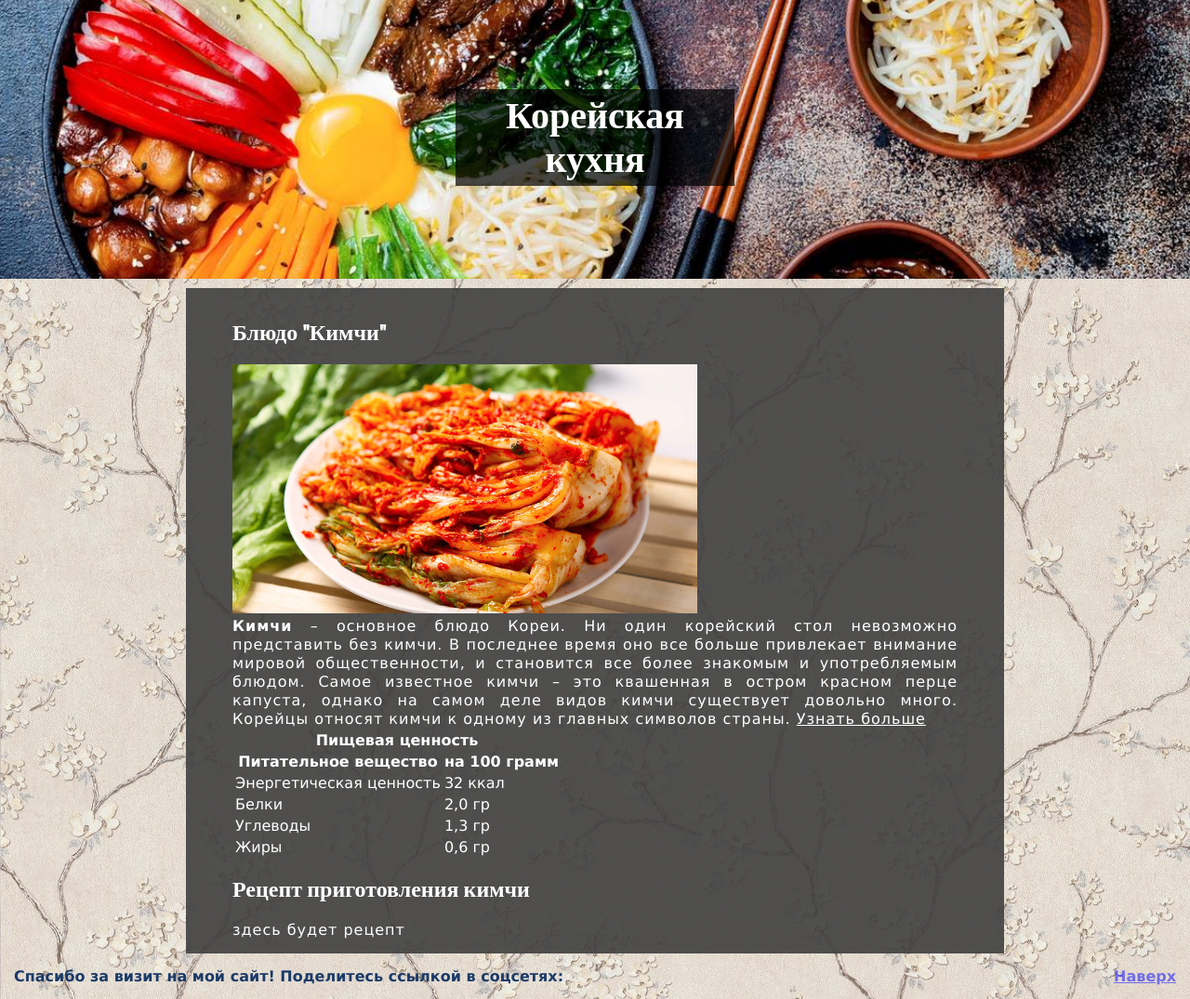
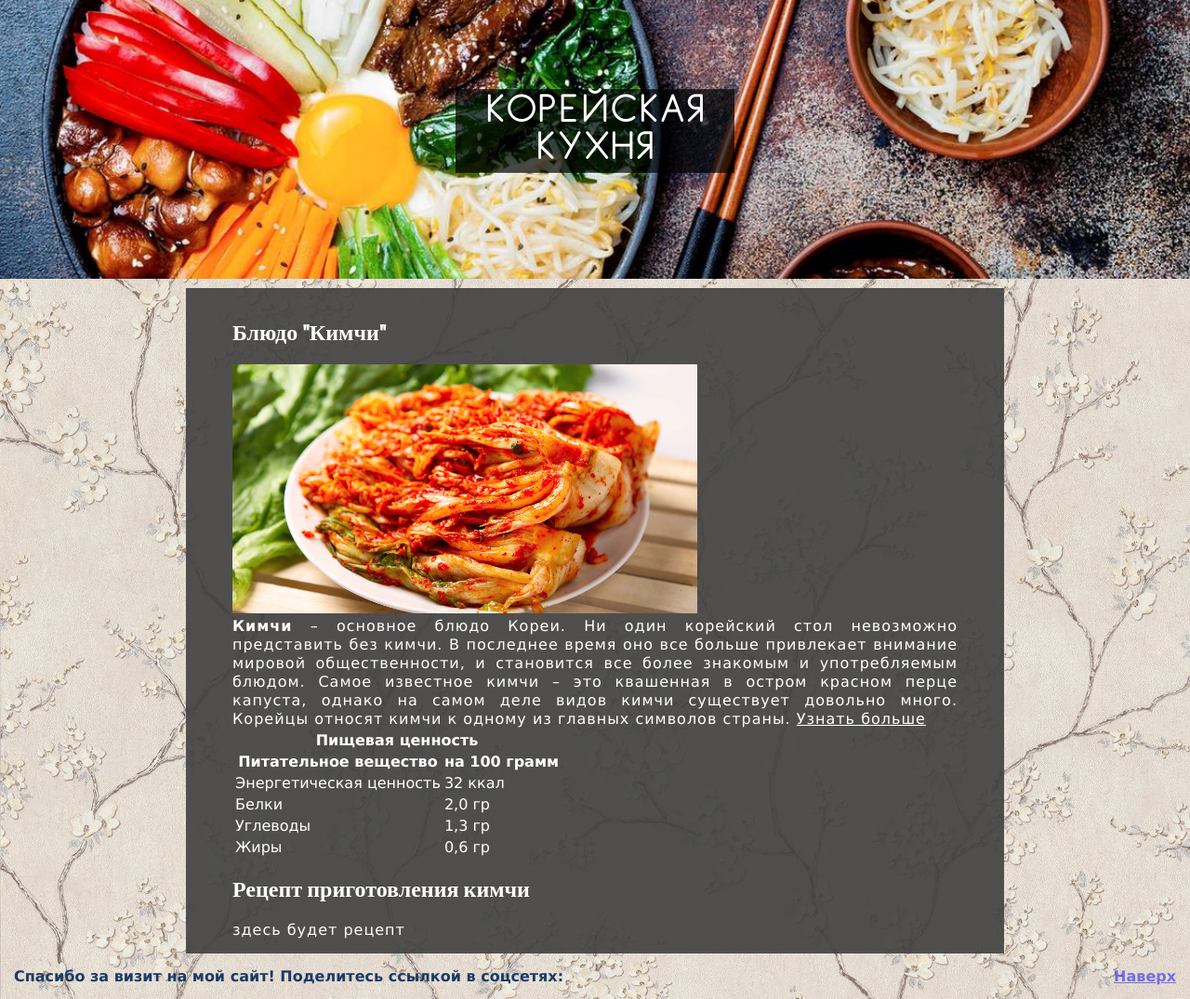
Before and after one commit to ae-podgor/my-projects, a plain HTML site: page kimchi.html in a window 1280 px wide. Shown: the whole page at 93% size. Drawn offline with Linux system fonts and the light colour scheme.

Commit message:
Add files via upload

```diff
--- a/kimchi.html
+++ b/kimchi.html
@@ -7,7 +7,7 @@
 </head>
 <body>
   <div class="top">
-    <h1>Корейская кухня</h1>
+    <h1>КОРЕЙСКАЯ КУХНЯ</h1>
   </div>
   <div class="main">
     <div class="about">
--- a/style-kimchi.css
+++ b/style-kimchi.css
@@ -1,6 +1,11 @@
 * {
 	box-sizing: border-box;
 	margin: 0;
+}
+@font-face {
+    font-family: "Slim";
+    src: url("fonts/Slim_Russian_Font.ttf")
+    format('truetype');
 }
 body {
 	background: url("images/background.jpg");
@@ -30,7 +35,7 @@ h2, h3 {
 	margin: 20px 0;
 	}
 h1 {
-	font-family: "Century Gothic";
+	font-family: "Slim";
 	font-size: 40px;
 	text-align: center;
 	background-color: rgb(0, 0, 0, 0.7);
```
